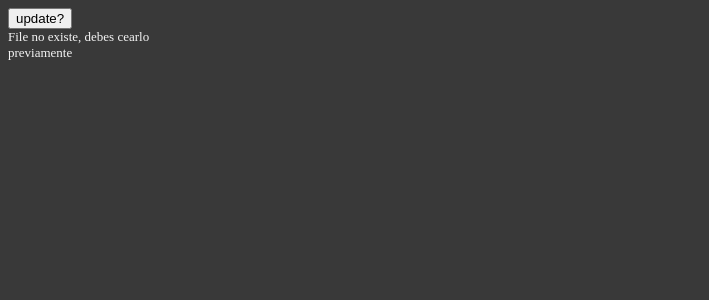
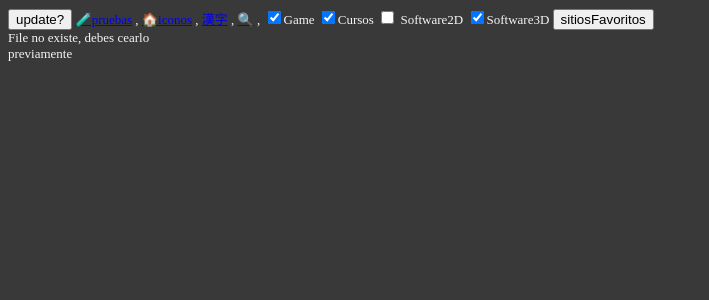
Before and after one commit to apaza610/yanapiri, a PHP site: page /apz/ in a window 1280 px wide. Shown: the top 300 px of the page, without its empty margins (0-709 px from the left). Run offline with PHP 8.4, Linux system fonts and the light colour scheme; some libraries are stand-ins or nearby versions.

Commit message:
Reintegrar shortcuts a sitios favoritos

```diff
--- a/home/index.php
+++ b/home/index.php
@@ -9,6 +9,17 @@
 </head>
 <body>
     <button hx-post="0code/response.php" hx-confirm="actualizar lista de MMPs?">update?</button>
+    <a href="pruebas/">🧪pruebas</a> ,
+    <a href="0assets/icons/">🏠iconos</a> ,
+    <a href="maps/idioma/jpn/0softo/kanji/">漢字</a> ,
+    <a href="templates/buscador">🔍</a> ,
+    <span id="sitiosweb">
+        <input type="checkbox" name="game"    id="game"   value="game"    checked><label for="vehiculo1">Game</label>
+        <input type="checkbox" name="cursos"  id="cursos" value="cursos"  checked><label for="vehiculo2">Cursos</label>
+        <input type="checkbox" name="sftw2D"  id="sftw2D" value="sftw2D"  >       <label for="vehiculo2">Software2D</label>
+        <input type="checkbox" name="sftw3D"  id="sftw3D" value="sftw3D"  checked><label for="vehiculo2">Software3D</label>
+        <button onclick="abirWebsites()">sitiosFavoritos</button>
+    </span>
     <div class="columnas">
         <?php
             $filename = "0code/listaMMPs.txt";
@@ -92,5 +103,6 @@
         // $d->close();
     ?>
     <!-- <button hx-get="/click">click!</button>     -->
+    <script src="0code/codigo.js"></script>
 </body>
 </html>
```
